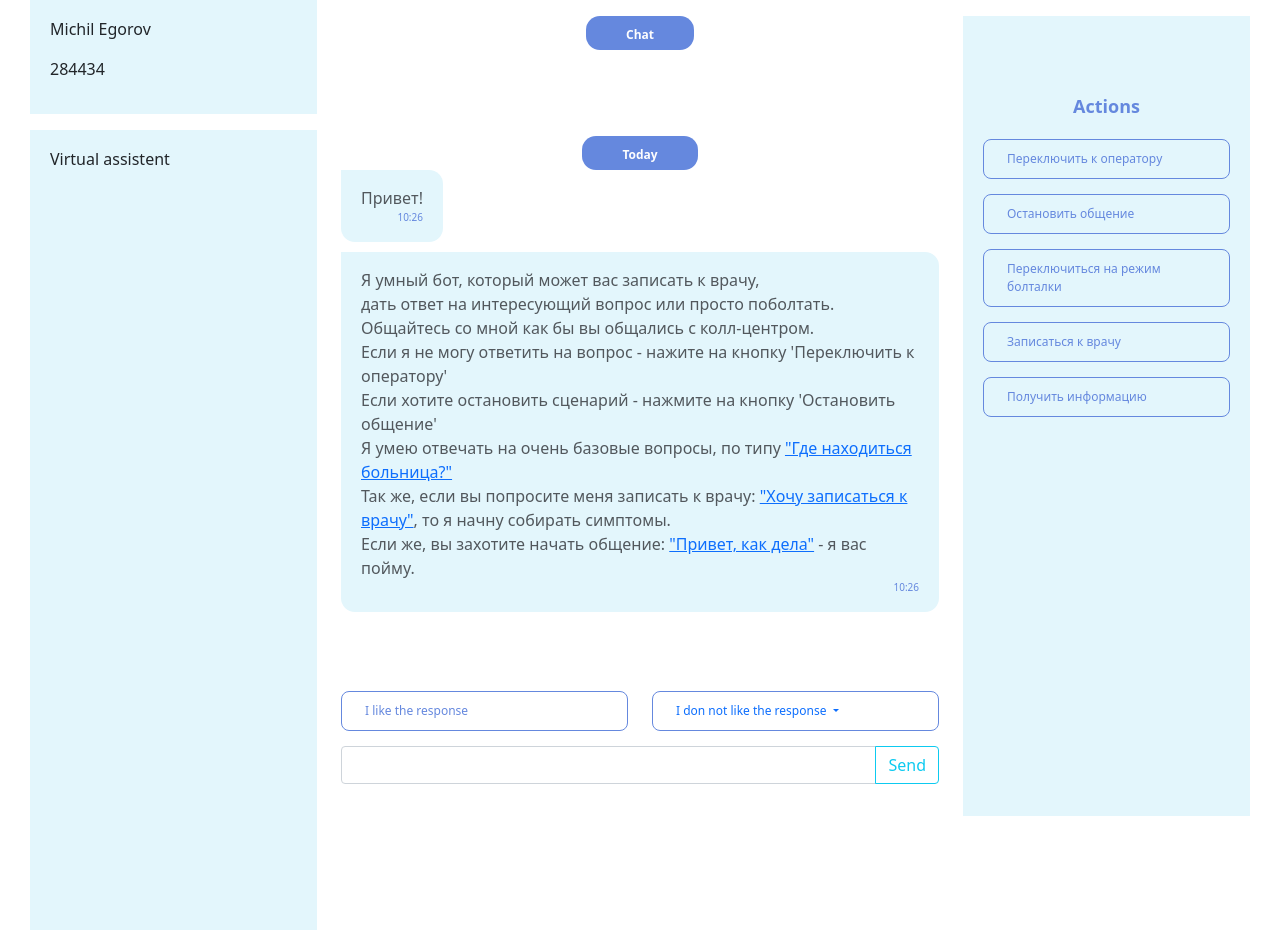
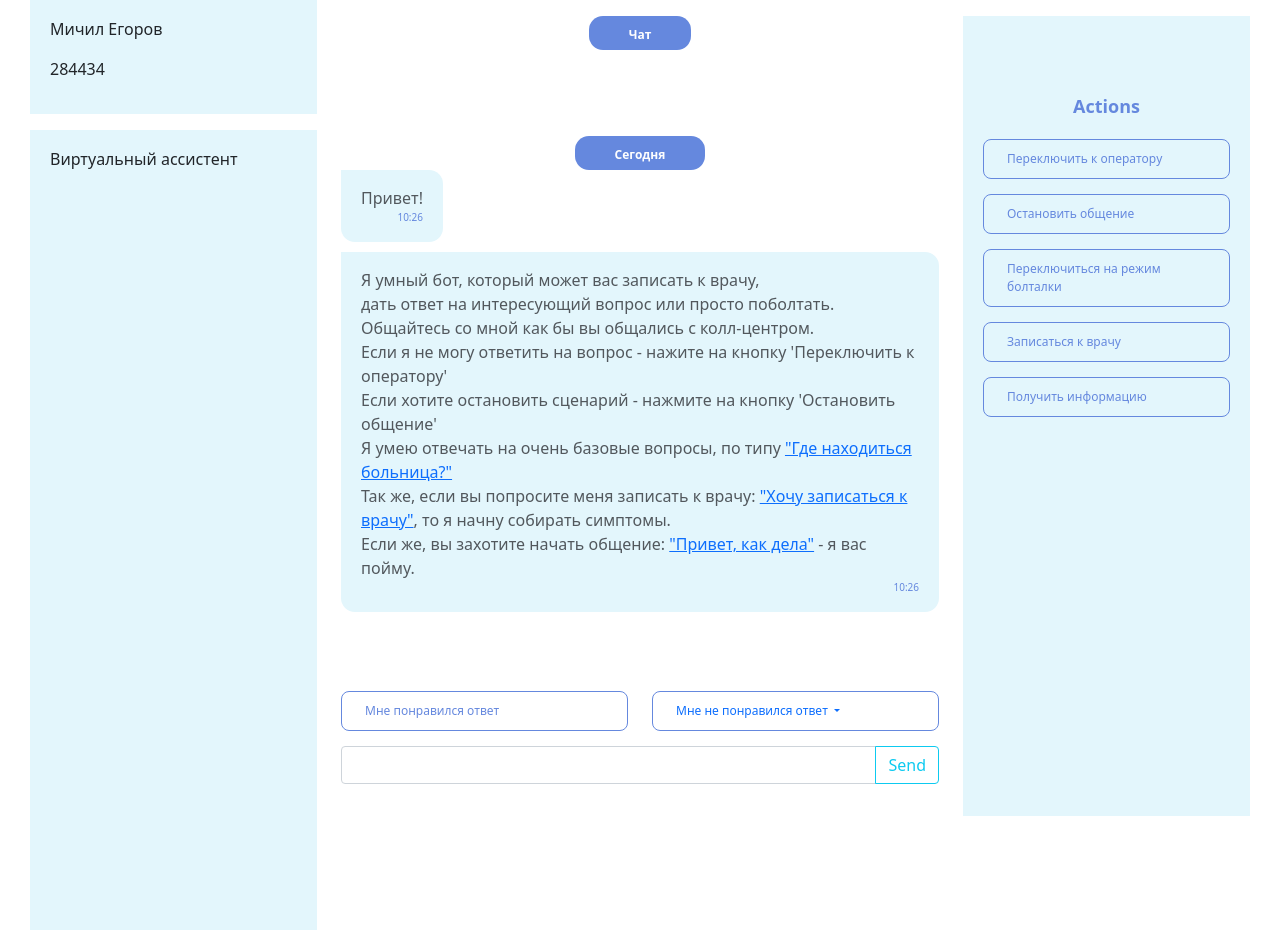
Before and after one commit to EgorovM/SDH, a Flask app: page / in a window 1280 px wide. Run offline with Flask 2, Linux system fonts and the light colour scheme; data that the repository does not hold is empty; parts of the project's set-up code (start-up, migrations or seed data) failed here and were passed over; some libraries are stand-ins or nearby versions.

Commit message:
multilanguage

```diff
--- a/src/sessions/multilanguage.py
+++ b/src/sessions/multilanguage.py
@@ -164,8 +164,16 @@ action_responses = {
         ru_='Я вас понял, примем к сведению',
         en_='Okay, thanks! We will try to fix it.'
     ),
-    'dislike_wrong_scenario': BotResponse(
-        ru_='Хорошо, мы непременно исправим этот недочет',
+    'dislike_wrong_scenario_physician': BotResponse(
+        ru_='Хорошо, попробуйте пожалуйста нажать на кнопку "Записаться к врачу"',
+        en_='Okay, thanks! We will try to fix it.'
+    ),
+    'dislike_wrong_scenario_conversation': BotResponse(
+        ru_='Хорошо, попробуйте пожалуйста нажать на кнопку "Переключиться на режим болталки"',
+        en_='Okay, thanks! We will try to fix it.'
+    ),
+    'dislike_wrong_scenario_question': BotResponse(
+        ru_='Мы в следующий раз добавим ответ на этот вопрос',
         en_='Okay, thanks! We will try to fix it.'
     ),
     'switch_to_operator': BotResponse(
--- a/src/web/templates/index.html
+++ b/src/web/templates/index.html
@@ -17,25 +17,25 @@
     <div class="col-md-3">
         <div class="content-background mb-3">
             <div class="avatar">
-                <p>Michil Egorov</p>
+                <p>Мичил Егоров</p>
                 <p>284434</p>
             </div>
         </div>
         <div class="content-background h-100">
             <div class="avatar">
-                <p>Virtual assistent</p>
+                <p>Виртуальный ассистент</p>
             </div>
         </div>
     </div>
     <div class="col-md-6"
          style="height: 100vh; max-height: 100vh; display: flex; flex-direction: column; justify-content: space-between">
         <div class="mt-3 mb-3 time-box">
-            <span>Chat</span>
+            <span>Чат</span>
         </div>
         <div class="chat">
             <div class="messages_container">
                 <div class="time-box">
-                    <span>Today</span>
+                    <span>Сегодня</span>
                 </div>
             </div>
         </div>
@@ -44,19 +44,24 @@
                 <div class="col-md-6">
                     <div class="event_button" onclick="likeMessage()">
                         <span class="icon"></span>
-                        <span class="event_name">I like the response</span>
+                        <span class="event_name">Мне понравился ответ</span>
                     </div>
                 </div>
                 <div class="col-md-6">
                     <div class="event_button dropdown col-md-12">
                         <a class="event_name dropdown-toggle col-md-12" href="#" role="button" id="dropdownMenuLink" data-bs-toggle="dropdown" aria-expanded="false">
-                          I don not like the response
+                          Мне не понравился ответ
                         </a>
 
                         <ul class="dropdown-menu" aria-labelledby="dropdownMenuLink">
-                          <li><a class="dropdown-item" href="#" onclick="dislikeMessage('wrong_scenario')">Wrong scenario</a></li>
-                          <li><a class="dropdown-item" href="#" onclick="dislikeMessage('rude_response')">Rude response</a></li>
-                          <li><a class="dropdown-item" href="#" onclick="dislikeMessage('dont_make_sense')">Don not make sense</a></li>
+                          <li><span class="dropdown-item disabled">Неверный сценарий</span></li>
+                          <li><a class="dropdown-item" href="#" onclick="dislikeMessage('wrong_scenario_physician')">Я хотел записаться к врачу</a></li>
+                          <li><a class="dropdown-item" href="#" onclick="dislikeMessage('wrong_scenario_conversation')">Я хотел поболтать</a></li>
+                          <li><a class="dropdown-item" href="#" onclick="dislikeMessage('wrong_scenario_question')">Я хотел получить ответ на вопрос</a></li>
+                          <li><hr class="dropdown-divider"></li>
+                          <li><span class="dropdown-item disabled">Не тот ответ</span></li>
+                        <li><a class="dropdown-item" href="#" onclick="dislikeMessage('rude_response')">Грубый ответ</a></li>
+                        <li><a class="dropdown-item" href="#" onclick="dislikeMessage('dont_make_sense')">Ответ не имеет смысла</a></li>
                         </ul>
                       </div>
                 </div>
@@ -292,15 +297,11 @@
         })
 
         reasonModal.addEventListener('show.bs.modal', function (event) {
-          // Button that triggered the modal
           const button = event.relatedTarget;
-          // Extract info from data-bs-* attributes
+
           const title = button.getAttribute('data-bs-title');
           const func = button.getAttribute('data-bs-action');
-          // If necessary, you could initiate an AJAX request here
-          // and then do the updating in a callback.
-          //
-          // Update the modal's content.
+
           const modalTitle = reasonModal.querySelector('.modal-title');
           const modalForm = reasonModal.querySelector('.modal-body form');
 
```
